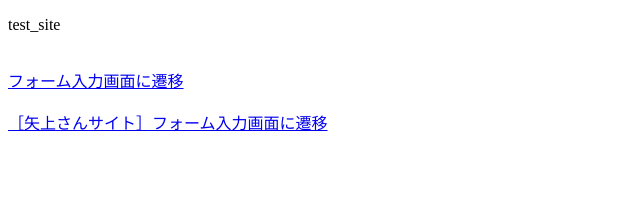
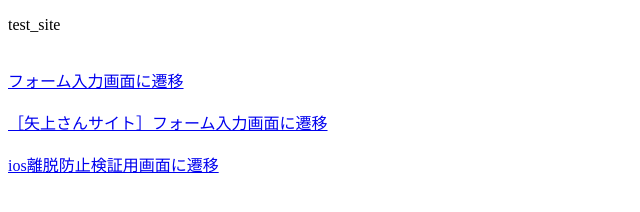
Before and after one commit to groovy-murata/test_site, a plain HTML site: page index.html in a window 1280 px wide. Shown: the whole page, without its empty margins (0-640 px from the left). Drawn offline with Linux system fonts and the light colour scheme.

Commit message:
ios離脱検証用画面への遷移を追加

```diff
--- a/index.html
+++ b/index.html
@@ -29,6 +29,8 @@
       <a href="https://murata-school.oem-swp1.tysm.gmgmgm.net/contact-18?frompage=81069">フォーム入力画面に遷移</a>
       <br><br>
       <a href="https://yagami-test.gwp.u3hya.local.gmgmgm.net/contact-98?frompage=16629">［矢上さんサイト］フォーム入力画面に遷移</a>
+      <br><br>
+      <a href="https://groovy-murata.github.io/test_site/ios_popstate">ios離脱防止検証用画面に遷移</a>
     </main>
   </body>
 </html>
```
